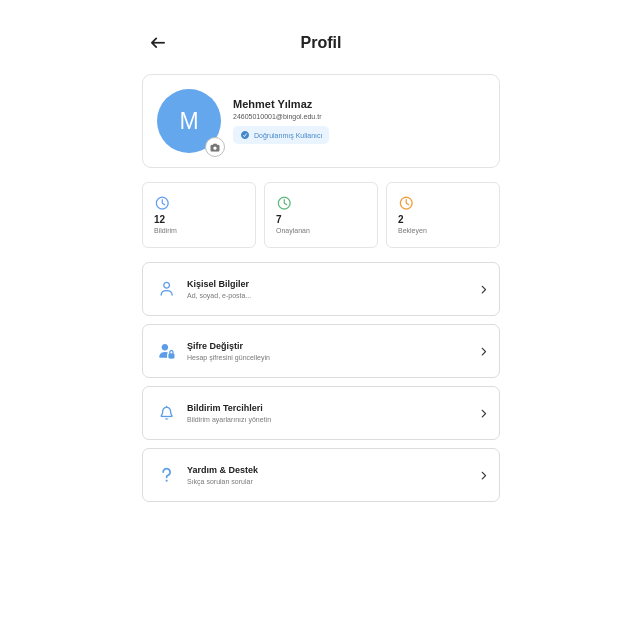
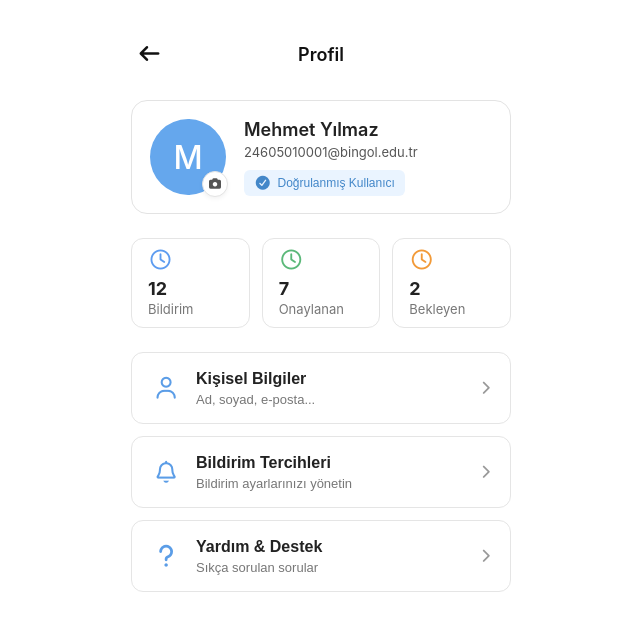
Before and after one commit to abdussamedtoprak-bs/sikayet-haritasi-mobil, an Angular app: page /profil in a window 1280 px wide. Shown: the top 630 px of the page, without its empty margins (319-959 px from the left). Built offline with nearby package versions, Linux system fonts and the light colour scheme.

Commit message:
profil css düzenlemesi

```diff
--- a/src/app/pages/profil/profil.css
+++ b/src/app/pages/profil/profil.css
@@ -1,116 +1,81 @@
 /* ANA SAYFA */
-
 .profil-sayfasi {
   width: 100%;
-  max-width: 390px;
+  max-width: 420px;
   min-height: 100vh;
   margin: 0 auto;
-
   background-color: #ffffff;
-
-  padding: 18px 16px 30px;
-
+  padding: 24px 20px 40px;
   box-sizing: border-box;
-
-  font-family: Arial, sans-serif;
+  font-family: -apple-system, BlinkMacSystemFont, "Segoe UI", Roboto, Helvetica, Arial, sans-serif;
 }
 
-
 /* ÜST BAŞLIK */
-
 .profil-baslik {
   position: relative;
-
-  height: 34px;
-
+  height: 44px;
   display: flex;
   align-items: center;
   justify-content: center;
-
-  margin-bottom: 14px;
+  margin-bottom: 24px;
 }
 
 .profil-baslik h2 {
   margin: 0;
-
-  font-size: 16px;
+  font-size: 18px;
   font-weight: 600;
-
-  color: #222;
+  color: #111;
 }
 
 .geri-buton {
   position: absolute;
   left: 0;
-
-  width: 32px;
-  height: 32px;
-
+  width: 40px;
+  height: 40px;
   border: none;
   background: transparent;
-
   cursor: pointer;
-
   display: flex;
   align-items: center;
-  justify-content: center;
-
-  color: #222;
+  justify-content: flex-start;
+  color: #111;
 }
 
 .geri-buton i {
-  font-size: 14px;
+  font-size: 20px;
 }
 
-
 /* PROFİL KARTI */
-
 .profil-karti {
   width: 100%;
-  min-height: 80px;
-
   border: 1px solid #e3e3e3;
-  border-radius: 9px;
-
+  border-radius: 16px;
   display: flex;
   align-items: center;
-
-  padding: 8px;
-
+  padding: 16px;
   box-sizing: border-box;
-
-  margin-bottom: 14px;
+  margin-bottom: 24px;
 }
 
-
 /* AVATAR */
-
 .avatar-alani {
   position: relative;
-
-  width: 76px;
-  height: 76px;
-
+  width: 80px;
+  height: 80px;
   flex-shrink: 0;
-
   display: flex;
   align-items: center;
   justify-content: center;
 }
 
 .avatar {
-  width: 64px;
-  height: 64px;
-
+  width: 76px;
+  height: 76px;
   border-radius: 50%;
-
   background-color: #65a7ed;
-
   color: white;
-
-  font-size: 23px;
-  font-weight: 400;
-
+  font-size: 32px;
+  font-weight: 500;
   display: flex;
   align-items: center;
   justify-content: center;
@@ -118,191 +83,131 @@
 
 .kamera-buton {
   position: absolute;
-
-  right: 2px;
-  bottom: 2px;
-
-  width: 20px;
-  height: 20px;
-
+  right: 0;
+  bottom: 0;
+  width: 26px;
+  height: 26px;
   border-radius: 50%;
-
-  border: 1px solid #bdbdbd;
-
+  border: 1px solid #e3e3e3;
   background-color: white;
-
   display: flex;
   align-items: center;
   justify-content: center;
-
   cursor: pointer;
+  box-shadow: 0 2px 4px rgba(0,0,0,0.05);
 }
 
 .kamera-buton i {
-  font-size: 9px;
-  color: #777;
+  font-size: 12px;
+  color: #555;
 }
 
-
 /* PROFİL BİLGİLERİ */
-
 .profil-bilgileri {
   min-width: 0;
-
-  margin-left: 6px;
-
+  margin-left: 16px;
   display: flex;
   flex-direction: column;
-
   align-items: flex-start;
 }
 
 .profil-bilgileri h3 {
-  margin: 0 0 3px;
-
-  font-size: 11px;
+  margin: 0 0 4px;
+  font-size: 18px;
   font-weight: 600;
-
   color: #222;
 }
 
 .profil-bilgileri p {
-  margin: 0 0 6px;
-
-  font-size: 7px;
-
+  margin: 0 0 10px;
+  font-size: 13px;
   color: #555;
-
   white-space: nowrap;
+  overflow: hidden;
+  text-overflow: ellipsis;
+  max-width: 100%;
 }
 
-
 /* DOĞRULAMA */
-
 .dogrulama-buton {
   border: none;
-  border-radius: 5px;
-
+  border-radius: 6px;
   background-color: #eaf4ff;
-
   color: #4387c9;
-
-  padding: 5px 7px;
-
-  font-size: 7px;
-
+  padding: 6px 10px;
+  font-size: 12px;
+  font-weight: 500;
   display: flex;
   align-items: center;
-  gap: 4px;
-
+  gap: 6px;
   cursor: pointer;
 }
 
 .dogrulama-buton i {
-  font-size: 8px;
+  font-size: 14px;
 }
 
-
 /* İSTATİSTİKLER */
-
 .istatistikler {
   display: grid;
-
   grid-template-columns: repeat(3, 1fr);
-
-  gap: 8px;
-
-  margin-bottom: 14px;
+  gap: 12px;
+  margin-bottom: 24px;
 }
 
 .istatistik-karti {
-  height: 66px;
-
+  height: 90px;
   border: 1px solid #e5e5e5;
-
-  border-radius: 6px;
-
+  border-radius: 12px;
   display: flex;
   flex-direction: column;
-
   align-items: flex-start;
   justify-content: center;
-
-  padding-left: 11px;
-
+  padding-left: 16px;
   box-sizing: border-box;
 }
 
 .istatistik-karti i {
-  font-size: 13px;
-
-  margin-bottom: 4px;
+  font-size: 20px;
+  margin-bottom: 8px;
 }
 
 .istatistik-karti strong {
-  font-size: 10px;
-
+  font-size: 18px;
   color: #222;
-
   margin-bottom: 2px;
 }
 
 .istatistik-karti span {
-  font-size: 7px;
-
+  font-size: 13px;
   color: #777;
 }
 
+/* İSTATİSTİK RENKLERİ */
+.bildirim i { color: #5d9cf0; }
+.onaylanan i { color: #5bb879; }
+.bekleyen i { color: #f29a38; }
 
-/* İSTATİSTİK RENKLERİ */
-
-.bildirim i {
-  color: #5d9cf0;
+/* MENÜ */
+.profil-menusu {
+  display: flex;
+  flex-direction: column;
+  gap: 12px;
 }
 
-.onaylanan i {
-  color: #5bb879;
-}
-
-.bekleyen i {
-  color: #f29a38;
-}
-
-
-/* MENÜ */
-
-.profil-menusu {
-  display: flex;
-
-  flex-direction: column;
-
-  gap: 8px;
-}
-
-
 /* MENÜ KARTI */
-
 .menu-karti {
   width: 100%;
-  min-height: 54px;
-
-  border: 1px solid #dcdcdc;
-
-  border-radius: 7px;
-
+  min-height: 72px;
+  border: 1px solid #e5e5e5;
+  border-radius: 12px;
   background-color: white;
-
   display: flex;
   align-items: center;
-
-  padding: 7px 10px;
-
+  padding: 12px 16px;
   box-sizing: border-box;
-
   cursor: pointer;
-
   text-align: left;
-
   transition: background-color 0.2s;
 }
 
@@ -310,87 +215,55 @@
   background-color: #f8fbff;
 }
 
-
 /* MENÜ İKONU */
-
 .menu-ikon {
-  width: 27px;
-  height: 27px;
-
+  width: 36px;
+  height: 36px;
   display: flex;
   align-items: center;
   justify-content: center;
-
   flex-shrink: 0;
 }
 
 .menu-ikon i {
   color: #5b9de7;
-
-  font-size: 14px;
+  font-size: 22px;
 }
 
-
 /* MENÜ YAZISI */
-
 .menu-yazi {
   flex: 1;
-
   display: flex;
   flex-direction: column;
-
-  margin-left: 7px;
+  margin-left: 12px;
 }
 
 .menu-yazi strong {
-  font-size: 9px;
-
+  font-size: 16px;
   font-weight: 600;
-
   color: #222;
-
-  margin-bottom: 3px;
+  margin-bottom: 4px;
 }
 
 .menu-yazi span {
-  font-size: 7px;
-
+  font-size: 13px;
   color: #777;
 }
 
-
 /* OK */
-
 .menu-ok {
-  font-size: 9px;
-
-  color: #333;
-
-  margin-left: 5px;
+  font-size: 14px;
+  color: #999;
+  margin-left: 8px;
 }
 
-
-/* MOBİL */
-
-@media (max-width: 400px) {
-
-  .profil-sayfasi {
-    padding-left: 12px;
-    padding-right: 12px;
-  }
-
-  .profil-karti {
-    min-height: 76px;
-  }
-
-  .avatar {
-    width: 60px;
-    height: 60px;
-  }
-
-  .avatar-alani {
-    width: 70px;
-    height: 70px;
-  }
-
+/* MOBİL (Daha küçük ekranlar için ince ayar) */
+@media (max-width: 360px) {
+  .profil-sayfasi { padding-left: 16px; padding-right: 16px; }
+  .profil-karti { padding: 12px; }
+  .avatar { width: 64px; height: 64px; font-size: 28px; }
+  .avatar-alani { width: 68px; height: 68px; }
+  .profil-bilgileri h3 { font-size: 16px; }
+  .profil-bilgileri p { font-size: 12px; }
+  .istatistik-karti { padding-left: 12px; }
 }
--- a/src/app/pages/profil/profil.html
+++ b/src/app/pages/profil/profil.html
@@ -1,186 +1,88 @@
 <div class="profil-sayfasi">
 
-  <!-- ÜST BAŞLIK -->
   <div class="profil-baslik">
-
     <button class="geri-buton" (click)="geriDon()">
       <i class="fa-solid fa-arrow-left"></i>
     </button>
-
     <h2>Profil</h2>
-
   </div>
 
-
-  <!-- PROFİL KARTI -->
   <div class="profil-karti">
 
     <div class="avatar-alani">
-
-      <div class="avatar">
-        M
-      </div>
-
+      <div class="avatar">M</div>
       <button class="kamera-buton">
         <i class="fa-solid fa-camera"></i>
       </button>
-
     </div>
 
-
     <div class="profil-bilgileri">
-
       <h3>Mehmet Yılmaz</h3>
-
       <p>24605010001@bingol.edu.tr</p>
-
       <button class="dogrulama-buton">
         <i class="fa-solid fa-circle-check"></i>
         Doğrulanmış Kullanıcı
       </button>
-
     </div>
 
   </div>
 
-
-  <!-- İSTATİSTİKLER -->
   <div class="istatistikler">
 
     <div class="istatistik-karti bildirim">
-
       <i class="fa-regular fa-clock"></i>
-
       <strong>12</strong>
-
       <span>Bildirim</span>
-
     </div>
 
-
     <div class="istatistik-karti onaylanan">
-
       <i class="fa-regular fa-clock"></i>
-
       <strong>7</strong>
-
       <span>Onaylanan</span>
-
     </div>
 
-
     <div class="istatistik-karti bekleyen">
-
       <i class="fa-regular fa-clock"></i>
-
       <strong>2</strong>
-
       <span>Bekleyen</span>
-
     </div>
 
   </div>
 
-
-  <!-- MENÜLER -->
   <div class="profil-menusu">
 
-
-    <!-- KİŞİSEL BİLGİLER -->
-    <button
-      class="menu-karti"
-      (click)="kisiselBilgiler()">
-
+    <button class="menu-karti" (click)="kisiselBilgiler()">
       <div class="menu-ikon">
         <i class="fa-regular fa-user"></i>
       </div>
-
       <div class="menu-yazi">
-
         <strong>Kişisel Bilgiler</strong>
-
-        <span>
-          Ad, soyad, e-posta...
-        </span>
-
+        <span>Ad, soyad, e-posta...</span>
       </div>
-
       <i class="fa-solid fa-chevron-right menu-ok"></i>
-
     </button>
 
-
-    <!-- ŞİFRE DEĞİŞTİR -->
-    <button
-      class="menu-karti"
-      (click)="sifreDegistir()">
-
-      <div class="menu-ikon">
-        <i class="fa-solid fa-user-lock"></i>
-      </div>
-
-      <div class="menu-yazi">
-
-        <strong>Şifre Değiştir</strong>
-
-        <span>
-          Hesap şifresini güncelleyin
-        </span>
-
-      </div>
-
-      <i class="fa-solid fa-chevron-right menu-ok"></i>
-
-    </button>
-
-
-    <!-- BİLDİRİM TERCİHLERİ -->
-    <button
-      class="menu-karti"
-      (click)="bildirimTercihleri()">
-
+    <button class="menu-karti" (click)="bildirimTercihleri()">
       <div class="menu-ikon">
         <i class="fa-regular fa-bell"></i>
       </div>
-
       <div class="menu-yazi">
-
         <strong>Bildirim Tercihleri</strong>
-
-        <span>
-          Bildirim ayarlarınızı yönetin
-        </span>
-
+        <span>Bildirim ayarlarınızı yönetin</span>
       </div>
-
       <i class="fa-solid fa-chevron-right menu-ok"></i>
-
     </button>
 
-
-    <!-- YARDIM -->
-    <button
-      class="menu-karti"
-      (click)="yardimDestek()">
-
+    <button class="menu-karti" (click)="yardimDestek()">
       <div class="menu-ikon">
         <i class="fa-solid fa-question"></i>
       </div>
-
       <div class="menu-yazi">
-
         <strong>Yardım & Destek</strong>
-
-        <span>
-          Sıkça sorulan sorular
-        </span>
-
+        <span>Sıkça sorulan sorular</span>
       </div>
-
       <i class="fa-solid fa-chevron-right menu-ok"></i>
-
     </button>
-
 
   </div>
 
```
